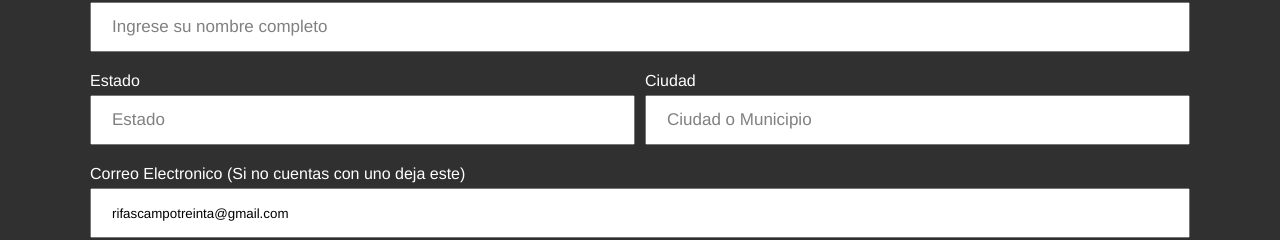
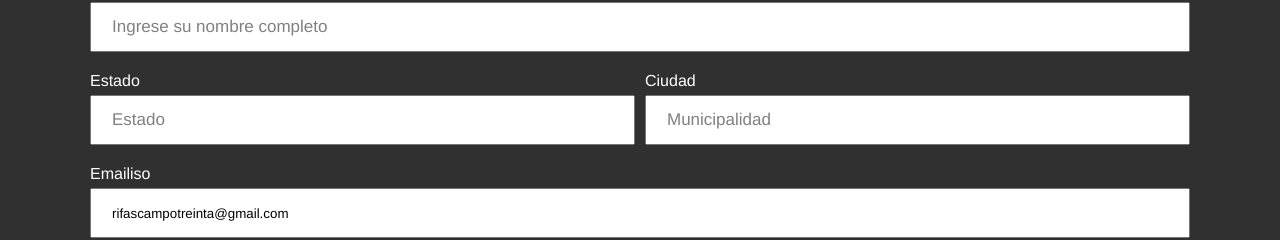
Before and after one commit to Albertosl2497/frontend, a React (Create React App) app: page / in a window 1280 px wide. Shown: the part 409-649 px from the top of the page. Built offline with nearby package versions, Linux system fonts and the light colour scheme; no server answers.

Commit message:
Update TicketForm.jsx

```diff
--- a/src/Components/TicketForm.jsx
+++ b/src/Components/TicketForm.jsx
@@ -300,7 +300,7 @@ function TicketForm({ tickets, loading, lotteryNo, setTickets }) {
           <input
             type="text"
             name="city"
-                  placeholder="Ciudad o Municipio"
+            placeholder="Municipalidad"
             value={city}
             onChange={(e) => {
               const value = e.target.value;
@@ -318,12 +318,12 @@ function TicketForm({ tickets, loading, lotteryNo, setTickets }) {
     </div>
 
     {/* Full email field */}
-          <label>Correo Electronico (Si no cuentas con uno deja este)</label>
+    <label>Emailiso</label>
     <div className="form-row">
       <input
         type="text"
         name="email"
-              placeholder="Ingresa Correo Electronico"
+        placeholder="Emailisto"
         value={email}
         onChange={(e) => {
           const value = e.target.value;
@@ -343,6 +343,7 @@ function TicketForm({ tickets, loading, lotteryNo, setTickets }) {
     </button>
   </div>
 </form>
+
 
       <div className="search-bar selected-container">
         {selectedTickets.length > 0 &&
```
Lines whose indentation alone changed are shown as unchanged.
